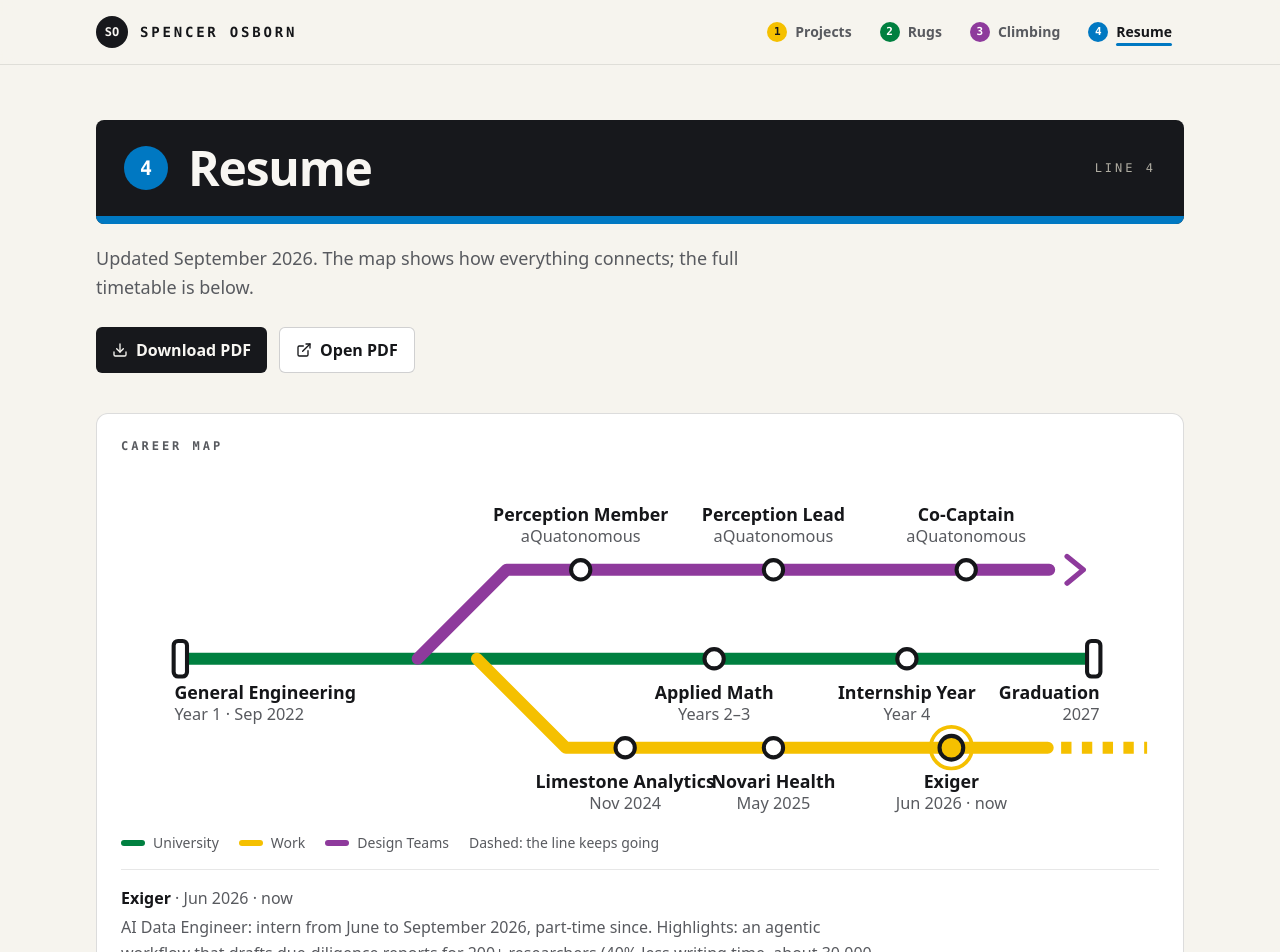
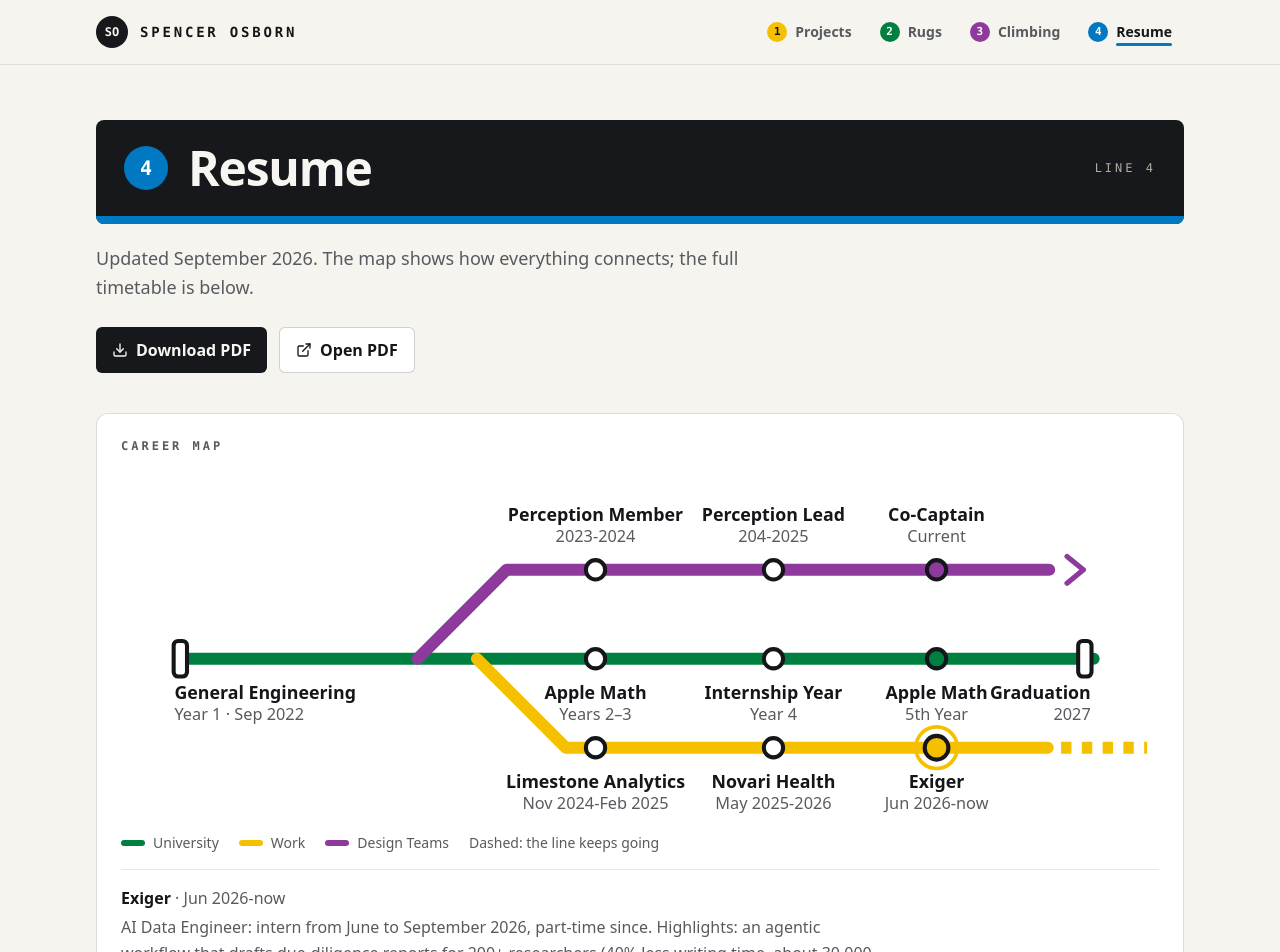
Before and after one commit to Splendero/personal-website, a React (Vite) app: page /resume in a window 1280 px wide. Shown: the top 952 px of the page. Built offline with nearby package versions, Linux system fonts and the light colour scheme; a web font is replaced by a local one.

Commit message:
update personal stats

```diff
--- a/src/data/site.ts
+++ b/src/data/site.ts
@@ -306,18 +306,18 @@
     detail: "First year of general engineering at Queen's University.",
   },
   {
-    id: "applied-math",
-    x: 400,
+    id: "apple-math",
+    x: 320,
     y: 130,
     line: "school",
-    name: "Applied Math",
+    name: "Apple Math",
     sub: "Years 2–3",
     detail:
       "Mathematics and Engineering (Communications and Computing): computer engineering and applied math in one degree. Coursework includes Real Analysis II, Algorithms, Control Systems, Probability II, Databases and Complex Analysis.",
   },
   {
     id: "internship-year",
-    x: 530,
+    x: 440,
     y: 130,
     line: "school",
     name: "Internship Year",
@@ -325,8 +325,18 @@
     detail: "A year of full-time industry work before finishing the degree.",
   },
   {
+    id: "5th-year",
+    x: 550,
+    y: 130,
+    line: "school",
+    name: "Apple Math",
+    sub: "5th Year",
+    current: true,
+    detail: "Mathematics and Engineering (Communications and Computing): computer engineering and applied math in one degree. Coursework includes Control Theory, Information Theory, Stochastic Processes, Computer Graphics, and more.",
+  },
+  {
     id: "graduation",
-    x: 656,
+    x: 650,
     y: 130,
     line: "school",
     name: "Graduation",
@@ -337,11 +347,11 @@
   },
   {
     id: "perception-member",
-    x: 310,
+    x: 320,
     y: 70,
     line: "team",
     name: "Perception Member",
-    sub: "aQuatonomous",
+    sub: "2023-2024",
     labelAbove: true,
     detail: "Joined aQuatonomous's perception team, working on computer vision for the autonomous boat.",
   },
@@ -351,29 +361,30 @@
     y: 70,
     line: "team",
     name: "Perception Lead",
-    sub: "aQuatonomous",
+    sub: "204-2025",
     labelAbove: true,
     detail:
       "Led a team of 6 building an autonomous surface vessel for RoboBoat 2025, with real-time object detection in OpenCV and ROS 2 on a Jetson Nano at 15 FPS without slowing the boat's other systems.",
   },
   {
     id: "co-captain",
-    x: 570,
+    x: 550,
     y: 70,
     line: "team",
     name: "Co-Captain",
-    sub: "aQuatonomous",
+    sub: "Current",
     labelAbove: true,
+    current: true,
     detail:
       "Co-Captain and software lead: administration, sponsorships and operations, with a focus on computer–hardware integration.",
   },
   {
     id: "limestone",
-    x: 340,
+    x: 320,
     y: 190,
     line: "work",
     name: "Limestone Analytics",
-    sub: "Nov 2024",
+    sub: "Nov 2024-Feb 2025",
     detail:
       "Software Engineering Intern, Nov 2024 – May 2025. Python scripts that filter, sort, analyze and update millions of rows through Google APIs, plus a lightweight repository system for analysis tools.",
   },
@@ -383,17 +394,17 @@
     y: 190,
     line: "work",
     name: "Novari Health",
-    sub: "May 2025",
+    sub: "May 2025-2026",
     detail:
       "AI Software Engineering Intern, May 2025 – May 2026. Put intelligent document processing into production with C#, Azure and LLMs; an OpenCV + Tesseract classifier raised accuracy 50%; built monitoring and alerting.",
   },
   {
     id: "exiger",
-    x: 560,
+    x: 550,
     y: 190,
     line: "work",
     name: "Exiger",
-    sub: "Jun 2026 · now",
+    sub: "Jun 2026-now",
     current: true,
     detail:
       "AI Data Engineer: intern from June to September 2026, part-time since. Highlights: an agentic workflow that drafts due-diligence reports for 200+ researchers (40% less writing time, about 30,000 analyst hours a year), search and scraping pipelines with SerpApi and Firecrawl, and Kubernetes deploys through Argo CD.",
```
